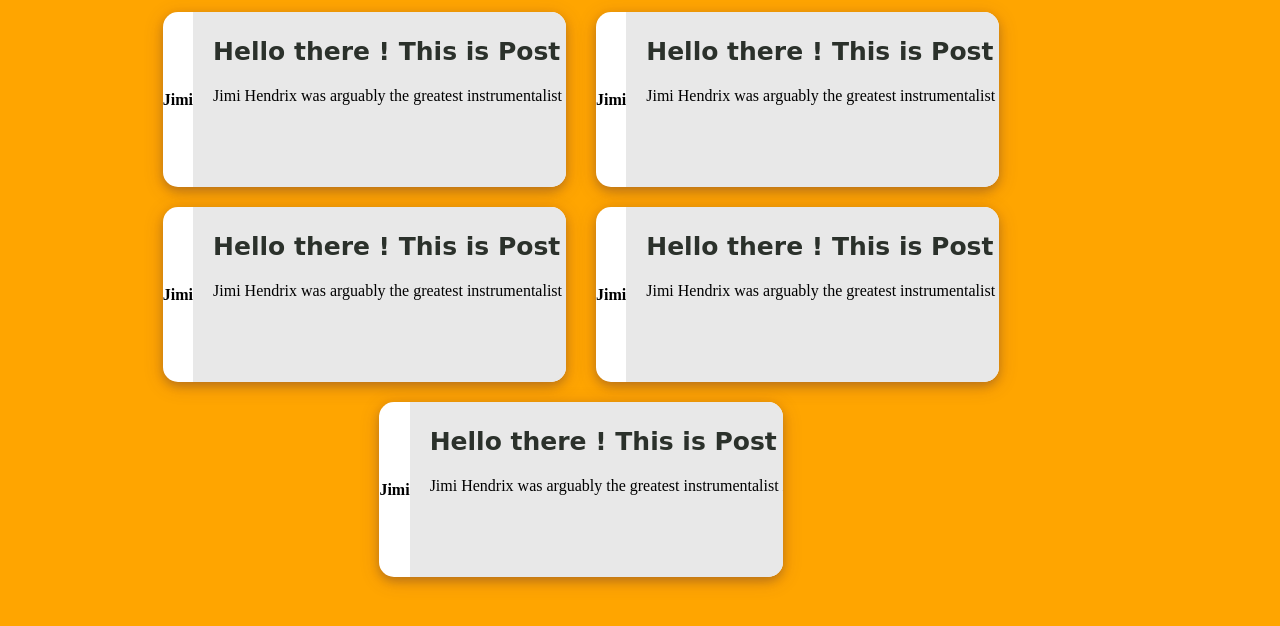
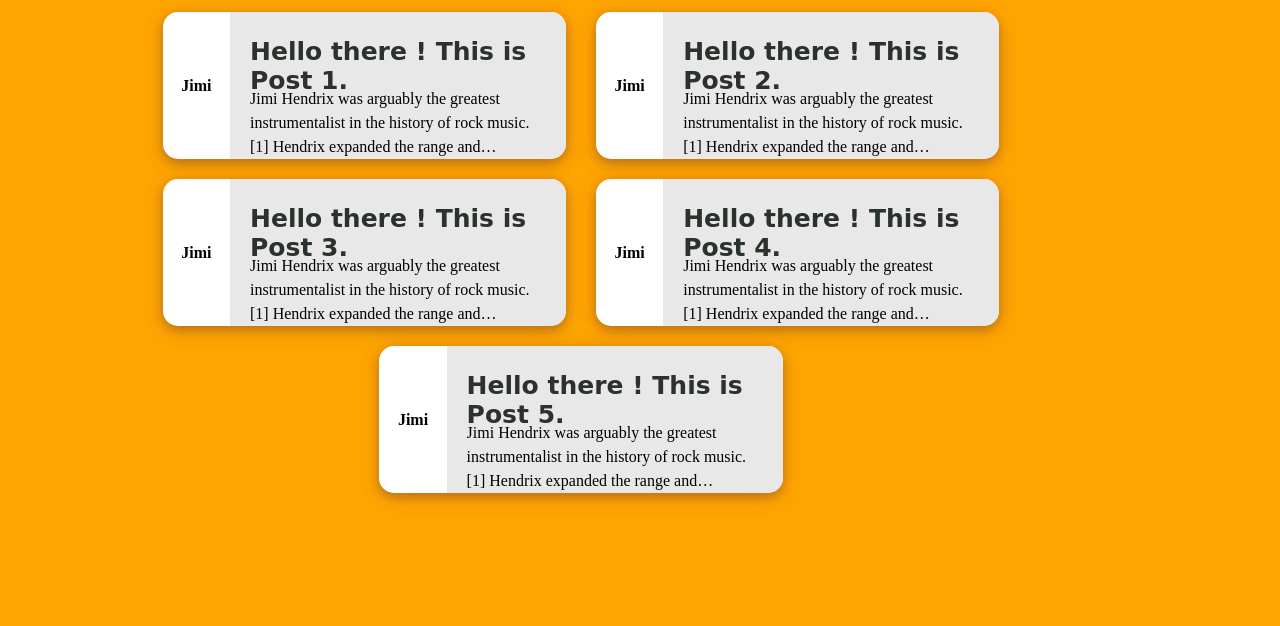
Before and after one commit to NehaParmar06/Course-6-Project-Code, a plain HTML site: page html/bloglist.html in a window 1280 px wide. Shown: the part 94-720 px from the top of the page. Drawn offline with nearby package versions, Linux system fonts and the light colour scheme; a web font is replaced by a local one.

Commit message:
Adding Ellipsis using webkit

```diff
--- a/css/bloglist.css
+++ b/css/bloglist.css
@@ -1,33 +1,5 @@
 
-/*
-.post-left {
-    position: relative;
-    width: 35%;
-    height: 50%;
-    background: #fff;
-    box-shadow:0 4px 10px 0 rgba(17, 4, 63, 0.2),0 4px 20px 0 rgba(79, 19, 97, 0.19);
-    margin: 10px 10px 10px 20px;
-    float:left;
-    border-radius: 15px;
-    box-sizing: border-box;
-    display: inline-block;
-}
 
-.post-right {
-    position: relative;
-    width: 35%;
-    height: 50%;
-    background: #fff;
-    box-shadow:0 4px 10px 0 rgba(17, 4, 63, 0.2),0 4px 20px 0 rgba(79, 19, 97, 0.19);
-    margin: 10px 10px 10px 20px;
-    float:left;
-    border-radius: 15px;
-    box-sizing: border-box;
-    display: inline-block;
-
-}
-
-*/
 .post-left {
     flex: 0 0 35%;
 
@@ -94,18 +66,20 @@
     padding-bottom: 10px;
     font-size: 30px;
 }
+
 .post-desc{
-    height: 100px;
+    height: 80px;
     margin-bottom: 0 !important;
+    max-width: 400px;
+    display: -webkit-box;
+    -webkit-line-clamp: 3;
+    -webkit-box-orient: vertical;
     overflow: hidden;
-
-    width: 400px;
     text-overflow: ellipsis;
-    white-space: nowrap;
-    -webkit-line-clamp: 2;
+    line-height: 1.5em;
+    max-height: 4.5em;
 
 }
-
 body {
     height: 100%;
     width: 100%;
```
